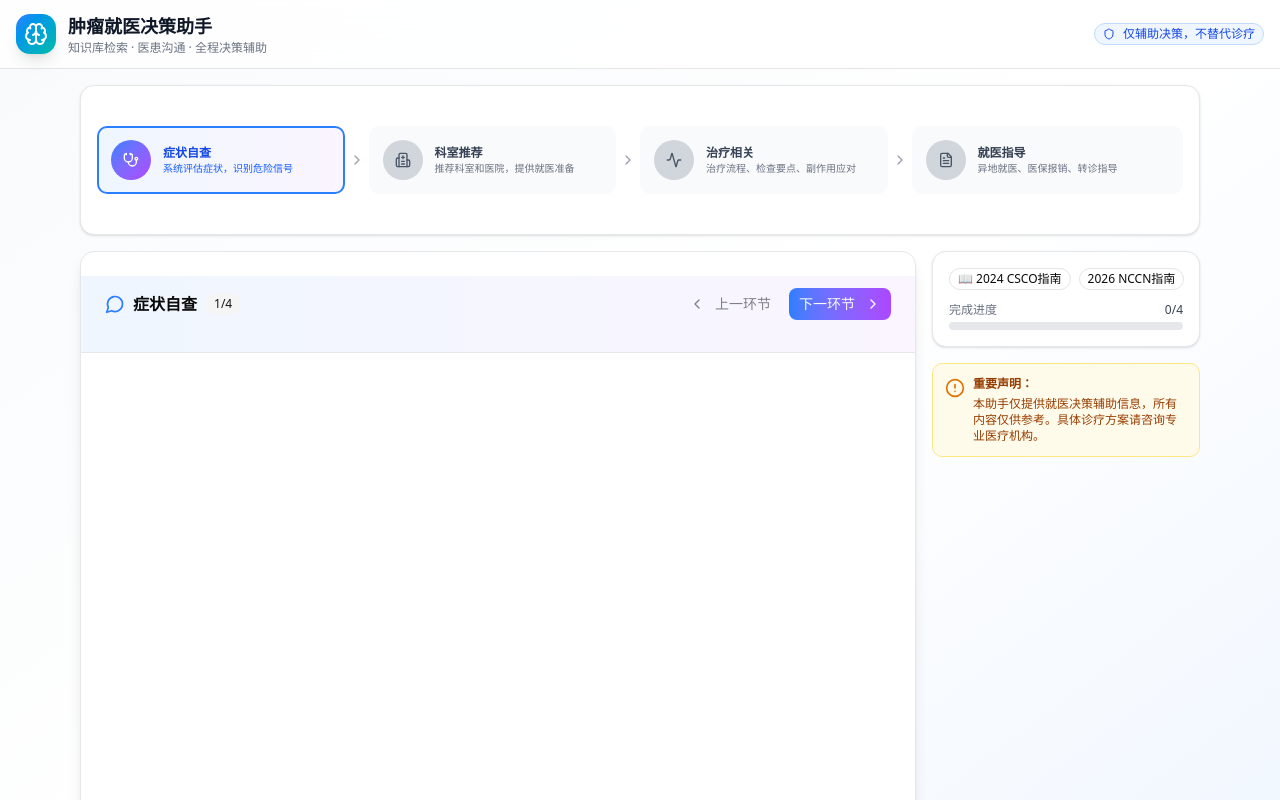
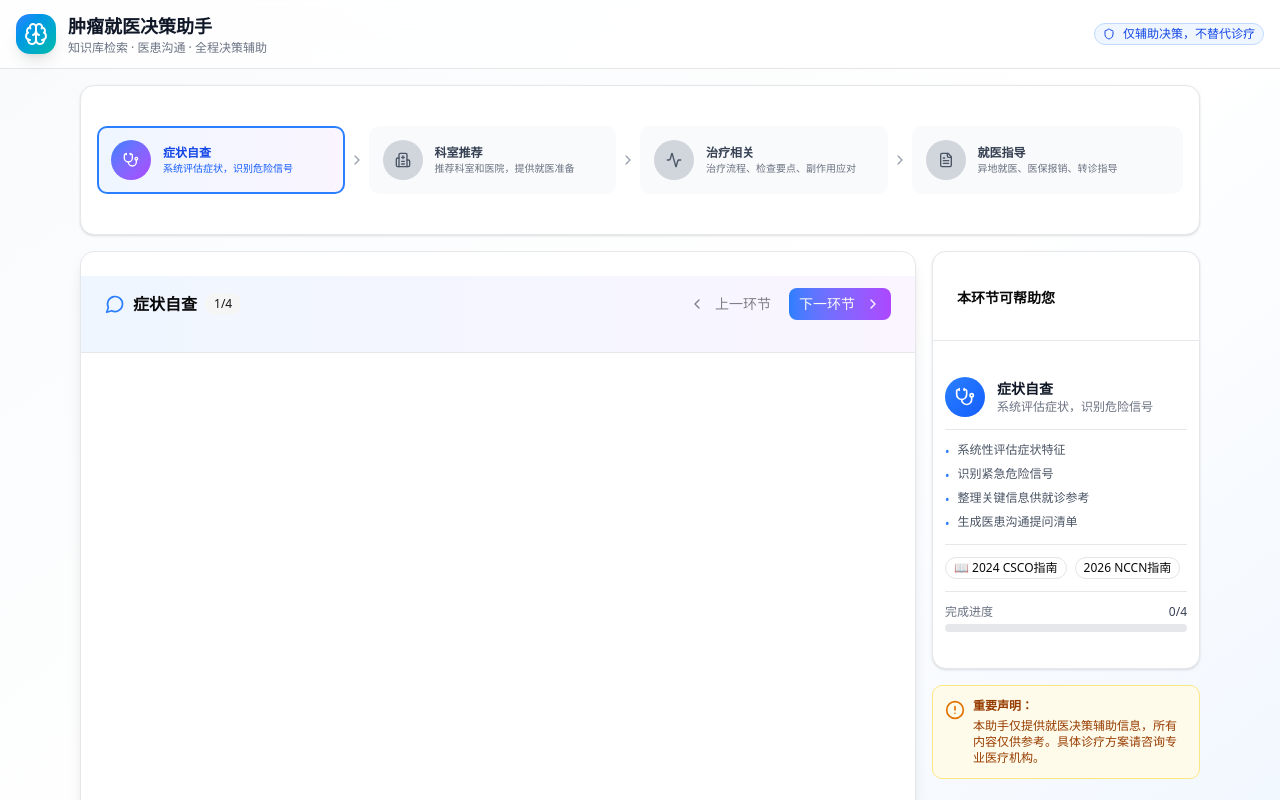
Before and after one commit to elsazhang181/tumor-decision-assistant, a Next.js app: page / in a window 1280 px wide. Shown: the top 800 px of the page. Built offline with nearby package versions, Linux system fonts and the light colour scheme.

Commit message:
refactor: 扩大聊天窗口，恢复功能说明侧边栏

```diff
--- a/src/app/page.tsx
+++ b/src/app/page.tsx
@@ -539,7 +539,7 @@ export default function Home() {
         {/* Chat Area */}
         <div className="grid grid-cols-1 lg:grid-cols-4 gap-4">
           <div className="lg:col-span-3">
-            <Card className="border-gray-200 dark:border-gray-700 bg-white dark:bg-slate-800 shadow-lg flex flex-col" style={{ height: 'calc(100vh - 100px)' }}>
+            <Card className="border-gray-200 dark:border-gray-700 bg-white dark:bg-slate-800 shadow-lg flex flex-col" style={{ height: 'calc(100vh - 80px)' }}>
               <CardHeader className="border-b border-gray-200 dark:border-gray-700 bg-gradient-to-r from-blue-50 to-purple-50 dark:from-blue-900/20 dark:to-purple-900/20 py-3 flex-shrink-0">
                 <CardTitle className="flex items-center justify-between text-base">
                   <div className="flex items-center gap-2">
@@ -651,10 +651,45 @@ export default function Home() {
 
           {/* Sidebar */}
           <div className="lg:col-span-1 space-y-3">
-            <Card className="border-gray-200 dark:border-gray-700 bg-white dark:bg-slate-800 p-4">
-              <div className="space-y-3">
+            <Card className="border-gray-200 dark:border-gray-700 bg-white dark:bg-slate-800">
+              <CardHeader className="border-b border-gray-200 dark:border-gray-700 py-3">
+                <CardTitle className="text-sm font-semibold">本环节可帮助您</CardTitle>
+              </CardHeader>
+              <CardContent className="p-3 space-y-3">
+                {/* 模块图标和描述 */}
+                <div className="flex items-center gap-3">
+                  {currentStageInfo && (
+                    <>
+                      <div className={`flex h-10 w-10 shrink-0 items-center justify-center rounded-full bg-gradient-to-br ${currentStageInfo.color} text-white`}>
+                        <currentStageInfo.icon className="h-5 w-5" />
+                      </div>
+                      <div>
+                        <h3 className="text-sm font-semibold text-gray-900 dark:text-white">
+                          {currentStageInfo.title}
+                        </h3>
+                        <p className="text-xs text-gray-500 dark:text-gray-400">
+                          {currentStageInfo.description}
+                        </p>
+                      </div>
+                    </>
+                  )}
+                </div>
+
+                {/* 功能列表 */}
+                <div className="border-t border-gray-200 dark:border-gray-700 pt-3">
+                  <ul className="space-y-1.5">
+                    {currentStageInfo?.features.map((feature, idx) => (
+                      <li key={idx} className="flex items-start gap-2 text-xs text-gray-600 dark:text-gray-300">
+                        <span className="text-blue-500 mt-0.5">•</span>
+                        <span>{feature}</span>
+                      </li>
+                    ))}
+                  </ul>
+                </div>
+
                 {/* 依据指南 */}
-                <div className="flex items-center gap-2">
+                <div className="border-t border-gray-200 dark:border-gray-700 pt-3">
+                  <div className="flex items-center gap-2 flex-wrap">
                     <Badge variant="outline" className="text-xs">
                       📖 2024 CSCO指南
                     </Badge>
@@ -662,9 +697,10 @@ export default function Home() {
                       2026 NCCN指南
                     </Badge>
                   </div>
+                </div>
 
                 {/* 完成进度 */}
-                <div>
+                <div className="border-t border-gray-200 dark:border-gray-700 pt-3">
                   <div className="flex items-center justify-between mb-1">
                     <span className="text-xs text-gray-500">完成进度</span>
                     <span className="text-xs font-medium text-gray-700 dark:text-gray-300">
@@ -678,7 +714,7 @@ export default function Home() {
                     />
                   </div>
                 </div>
-              </div>
+              </CardContent>
             </Card>
 
             {/* Disclaimer */}
```
Lines whose indentation alone changed are shown as unchanged.
